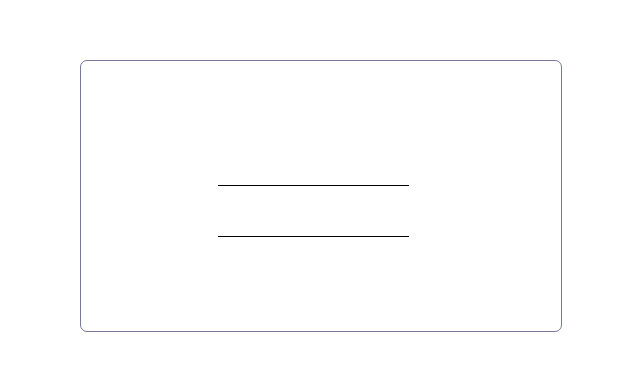
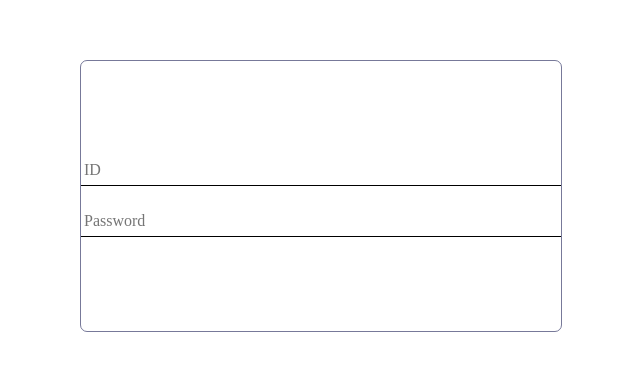
Before and after one commit to jaewoong2/superbase_nextjs_example, a Next.js app: page / in a window 1280 px wide. Shown: the part 204-574 px from the top of the page, without its empty margins (319-959 px from the left). Built offline with nearby package versions, Linux system fonts and the light colour scheme.

Commit message:
change/input style

```diff
--- a/src/components/Input/index.tsx
+++ b/src/components/Input/index.tsx
@@ -24,14 +24,16 @@ export default Input;
 const Styled = {
   Label: styled.label`
     display: flex;
-    min-width: 120px;
-    max-width: 360px;
+    justify-content: center;
+    align-items: center;
+    width: 100%;
   `,
   Input: styled.input`
-    width: 90%;
+    width: 100%;
     padding: 6px 3px 6px 3px;
     border: none;
     border-bottom: 1px solid black;
+    outline: none;
   `,
   Prefix: styled.div``,
   Suffix: styled.div``,
--- a/src/components/Login/index.tsx
+++ b/src/components/Login/index.tsx
@@ -21,9 +21,13 @@ const Login: React.FC<LoginProps> = ({
 }) => {
   return (
     <Styled.Form {...props}>
-      <Input value={userId} onChange={onChangeUserId} />
+      <Input placeholder="ID" value={userId} onChange={onChangeUserId} />
       <div className="margin--top--20" />
-      <Input value={userPassword} onChange={onChangeUserPassword} />
+      <Input
+        placeholder="Password"
+        value={userPassword}
+        onChange={onChangeUserPassword}
+      />
     </Styled.Form>
   );
 };
```
